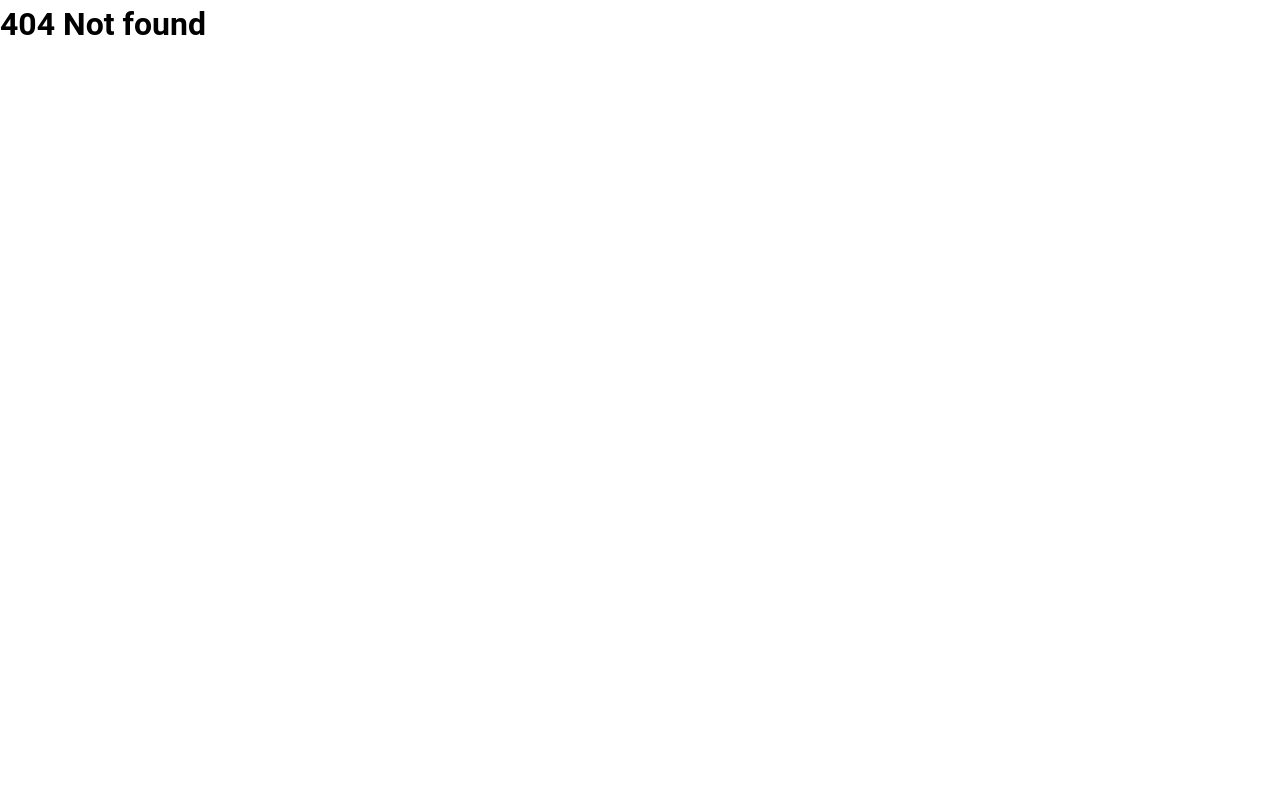
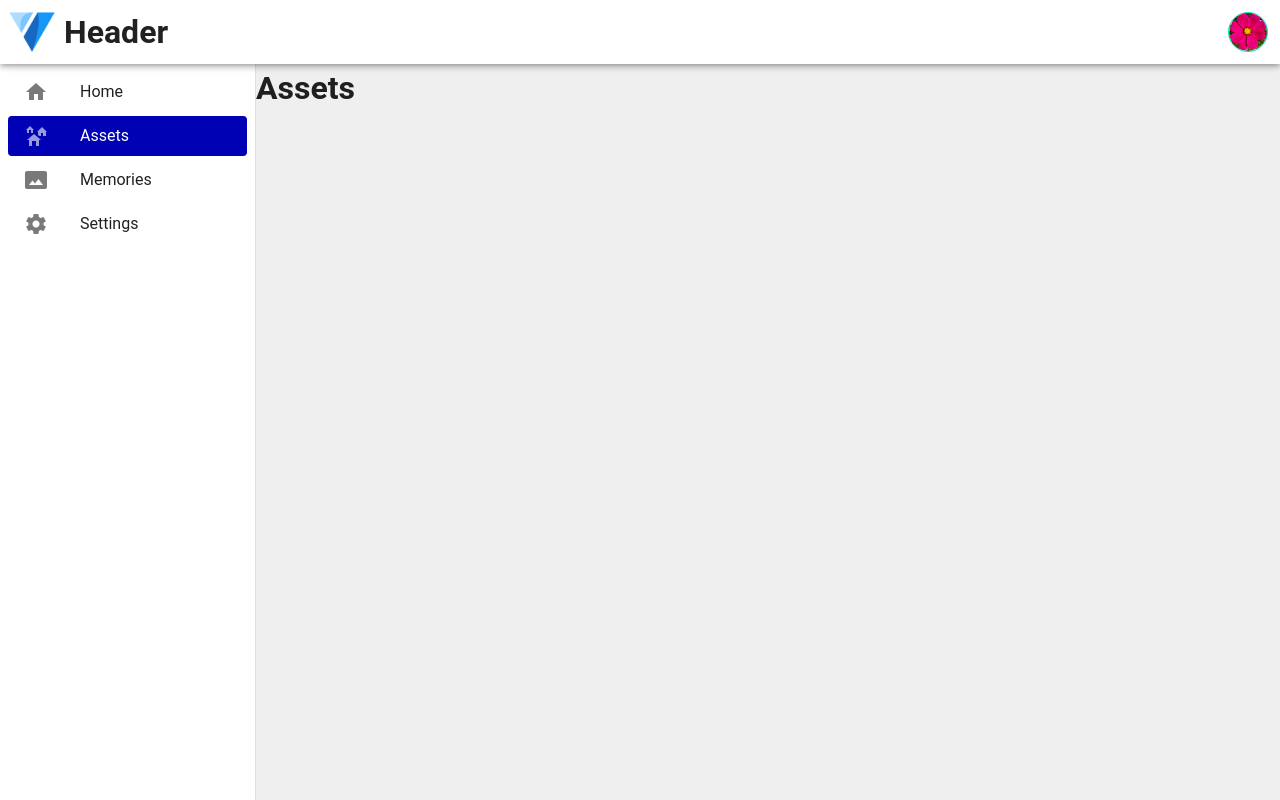
Before and after one commit to Mamun724/vue-animation, a Vue app: page /assets in a window 1280 px wide. Before the commit this address had no page. Built offline with nearby package versions, Linux system fonts and the light colour scheme.

Commit message:
Create routes and update route security.

```diff
--- a/src/router/index.js
+++ b/src/router/index.js
@@ -3,11 +3,21 @@ import {createRouter, createWebHistory} from 'vue-router'
 import store from "@/plugins/store";
 import NotFound from "@/views/NotFound.vue";
 import Profile from "@/views/Profile.vue";
+import Assets from "@/views/Assets.vue";
+import Memories from "@/views/Memories.vue";
+import Settings from "@/views/Settings.vue";
 
 const routes = [
   {
     path: '/',
     component: () => import('@/layouts/AppLayout.vue'),
+    beforeEnter: (_from, _to) => {
+      if (store.getters.isAuthenticated) {
+        return true;
+      } else {
+        return {name: "login"};
+      }
+    },
     children: [
       {
         path: '',
@@ -15,19 +25,27 @@ const routes = [
         // route level code-splitting
         // this generates a separate chunk (Home-[hash].js) for this route
         // which is lazy-loaded when the route is visited.
-        component: () => import('@/views/Home.vue'),
-        beforeEnter: (_from, _to) => {
-          if (store.getters.isAuthenticated) {
-            return true;
-          } else {
-            return {name: "login"};
-          }
-        }
+        component: () => import('@/views/Home.vue')
       },
       {
         path: 'profile',
         name: 'Profile',
         component: Profile
+      },
+      {
+        path: 'assets',
+        name: 'Assets',
+        component: Assets
+      },
+      {
+        path: 'memories',
+        name: 'Memories',
+        component: Memories
+      },
+      {
+        path: 'settings',
+        name: 'Settings',
+        component: Settings
       }
     ],
   },
--- /dev/null
+++ b/src/views/Assets.vue
@@ -0,0 +1,11 @@
+<template>
+<h1>Assets</h1>
+</template>
+
+<script setup>
+
+</script>
+
+<style scoped>
+
+</style>
--- /dev/null
+++ b/src/views/Memories.vue
@@ -0,0 +1,11 @@
+<template>
+<h1>Memories</h1>
+</template>
+
+<script setup>
+
+</script>
+
+<style scoped>
+
+</style>
--- /dev/null
+++ b/src/views/Settings.vue
@@ -0,0 +1,11 @@
+<template>
+<h1>Settings</h1>
+</template>
+
+<script setup>
+
+</script>
+
+<style scoped>
+
+</style>
```
